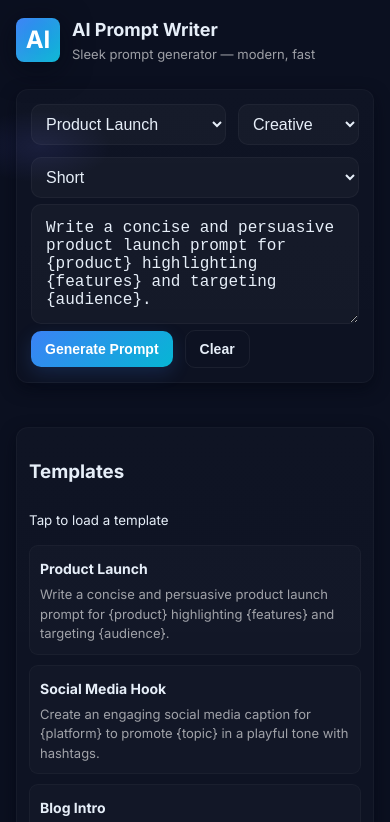
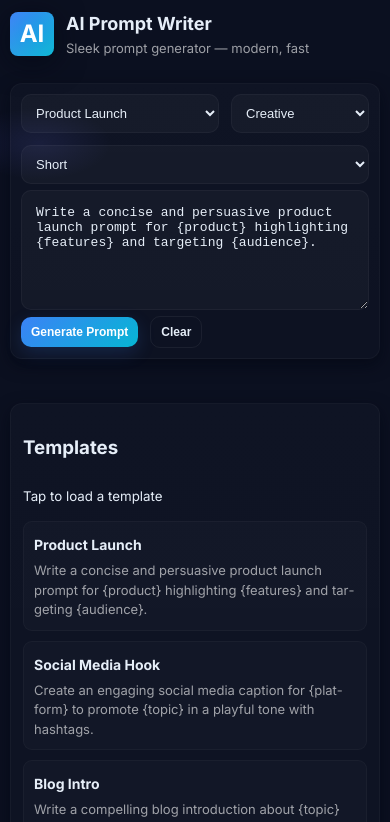
Before and after one commit to gabezigo/AiPromptGenerator, a React (Create React App) app: page / in a window 390 px wide. Shown: the top 822 px of the page. Built offline with nearby package versions, Linux system fonts and the light colour scheme; the HTML template or start-up script is replaced by a standard one.

Commit message:
Update index.css

```diff
--- a/src/index.css
+++ b/src/index.css
@@ -14,6 +14,9 @@
 *::before,
 *::after {
   box-sizing: border-box;
+  word-break: break-word !important;
+  overflow-wrap: break-word !important;
+  hyphens: auto;
 }
 
 html,
@@ -23,29 +26,29 @@ body {
   min-height: 100%;
   overflow-x: hidden;
   font-family: 'Inter', system-ui, -apple-system, 'Segoe UI', Roboto, 'Helvetica Neue', Arial;
-  background: radial-gradient(1200px 600px at 10% 10%, rgba(99, 102, 241, 0.12), transparent 6%),
-    radial-gradient(800px 400px at 90% 90%, rgba(6, 182, 212, 0.08), transparent 6%), var(--bg);
+  background: radial-gradient(120rem 60rem at 10% 10%, rgba(99, 102, 241, 0.12), transparent 6%),
+    radial-gradient(80rem 40rem at 90% 90%, rgba(6, 182, 212, 0.08), transparent 6%),
+    var(--bg);
   color: var(--text);
   -webkit-font-smoothing: antialiased;
   -moz-osx-font-smoothing: grayscale;
-  font-size: 1.6rem;
+  font-size: 1.6rem; /* 16px base */
   line-height: 1.5;
 }
 
-/* Layout */
 .container {
-  max-width: 100rem;
+  max-width: 100rem; /* 1000px */
+  width: 100%;
   margin: 0 auto;
-  padding: var(--gap);
   display: grid;
-  grid-template-columns: 1fr 36rem;
-  gap: 2.4rem;
-  align-items: start;
+  grid-template-columns: 1fr 36rem; /* 360px fixed right panel */
+  gap: var(--gap);
   min-height: calc(100vh - 6.4rem);
+  overflow-x: hidden;
 }
 
 .header {
-  grid-column: 1/-1;
+  grid-column: 1 / -1;
   display: flex;
   justify-content: space-between;
   align-items: center;
@@ -83,8 +86,11 @@ body {
   margin-top: 0.2rem;
 }
 
-/* Main */
 .main-panel {
+  width: 36rem;
+  max-width: 36rem;
+  min-width: 36rem;
+  box-sizing: border-box;
   background: linear-gradient(180deg, rgba(255, 255, 255, 0.02), rgba(255, 255, 255, 0.01));
   border-radius: var(--radius);
   padding: 2.2rem;
@@ -93,11 +99,8 @@ body {
   display: flex;
   flex-direction: column;
   gap: 1.2rem;
-
-  max-width: 36rem;  /* Fix width to grid column */
-  width: 100%;
   overflow-wrap: break-word;
-  box-sizing: border-box;
+  word-wrap: break-word;
 }
 
 .controls {
@@ -115,6 +118,10 @@ body {
   flex: 1 1 auto;
   font-size: 1.6rem;
   cursor: pointer;
+  max-width: 100%;
+  box-sizing: border-box;
+  word-wrap: break-word;
+  overflow-wrap: break-word;
 }
 
 .textarea {
@@ -127,9 +134,11 @@ body {
   resize: vertical;
   min-height: 16rem;
   width: 100%;
-  max-width: 100%;
   box-sizing: border-box;
   font-weight: 400;
+  max-width: 100%;
+  word-wrap: break-word;
+  overflow-wrap: break-word;
 }
 
 .actions {
@@ -168,16 +177,20 @@ body {
 }
 
 .resultCard {
+  max-width: 100%;
+  box-sizing: border-box;
+  white-space: pre-wrap;
+  word-wrap: break-word;
+  overflow-wrap: break-word;
+  max-height: 16rem; /* 160px max */
+  overflow-y: auto;
+  overflow-x: hidden;
   margin-top: 1rem;
   padding: 1.2rem;
-  border-radius: 1rem;
+  border-radius: var(--radius);
   background: linear-gradient(180deg, rgba(255, 255, 255, 0.02), rgba(255, 255, 255, 0.01));
   border: 0.1rem solid rgba(255, 255, 255, 0.03);
   font-size: 1.5rem;
-  white-space: pre-wrap;
-  word-break: break-word;
-  max-width: 100%;  /* Prevent overflow */
-  box-sizing: border-box;
 }
 
 .resultHeader {
@@ -192,15 +205,15 @@ body {
 }
 
 .resultText {
+  max-width: 100%;
+  overflow-wrap: break-word;
+  white-space: pre-wrap;
+  word-break: break-word;
+  overflow-x: hidden;
   margin-top: 0.8rem;
   line-height: 1.4;
-  max-height: 20rem;  /* Limit height */
-  overflow-y: auto;   /* Scroll if content too long */
-  white-space: pre-wrap;
-  word-break: break-word;
 }
 
-/* Sidebar */
 .sidebar {
   position: sticky;
   top: 3.2rem;
@@ -253,7 +266,6 @@ body {
   overflow-wrap: break-word;
 }
 
-/* History */
 .historyList {
   display: flex;
   flex-direction: column;
@@ -286,11 +298,32 @@ body {
 }
 
 /* Responsive */
-@media (max-width: 980px) {
+
+/* Use rem for media queries */
+@media (max-width: 61.25rem) { /* 980px */
   .container {
     grid-template-columns: 1fr;
+    max-width: 100vw;
     padding: 1.6rem;
     gap: 1.6rem;
+    overflow-x: hidden;
+  }
+  .main-panel {
+    width: 100% !important;
+    max-width: 100% !important;
+    min-width: auto !important;
+    padding: 1.4rem;
+    box-shadow: 0 0.6rem 1.6rem var(--shadow);
+  }
+  .resultCard {
+    max-height: 12rem; /* 120px */
+    font-size: 1.4rem;
+  }
+  .textarea {
+    min-height: 12rem;
+  }
+  .btn {
+    font-size: 1.4rem;
   }
   .sidebar {
     position: relative;
@@ -299,17 +332,25 @@ body {
     overflow: visible;
     margin-top: 1.6rem;
   }
-  .main-panel {
-    padding: 1.4rem;
-    max-width: 100%; /* full width on mobile */
+}
+
+@media (max-width: 30rem) { /* 480px */
+  .textarea,
+  .select {
+    font-size: 1.3rem;
+  }
+  .btn {
+    font-size: 1.2rem;
+    padding: 0.8rem 1rem;
   }
   .resultCard {
-    font-size: 1.4rem;
+    font-size: 1.3rem;
+    max-height: 10rem;
   }
-  .textarea {
-    min-height: 12rem;
+  .main-panel {
+    padding: 1rem;
   }
-  .btn {
-    font-size: 1.4rem;
+  .container {
+    padding: 1rem;
   }
 }
```
